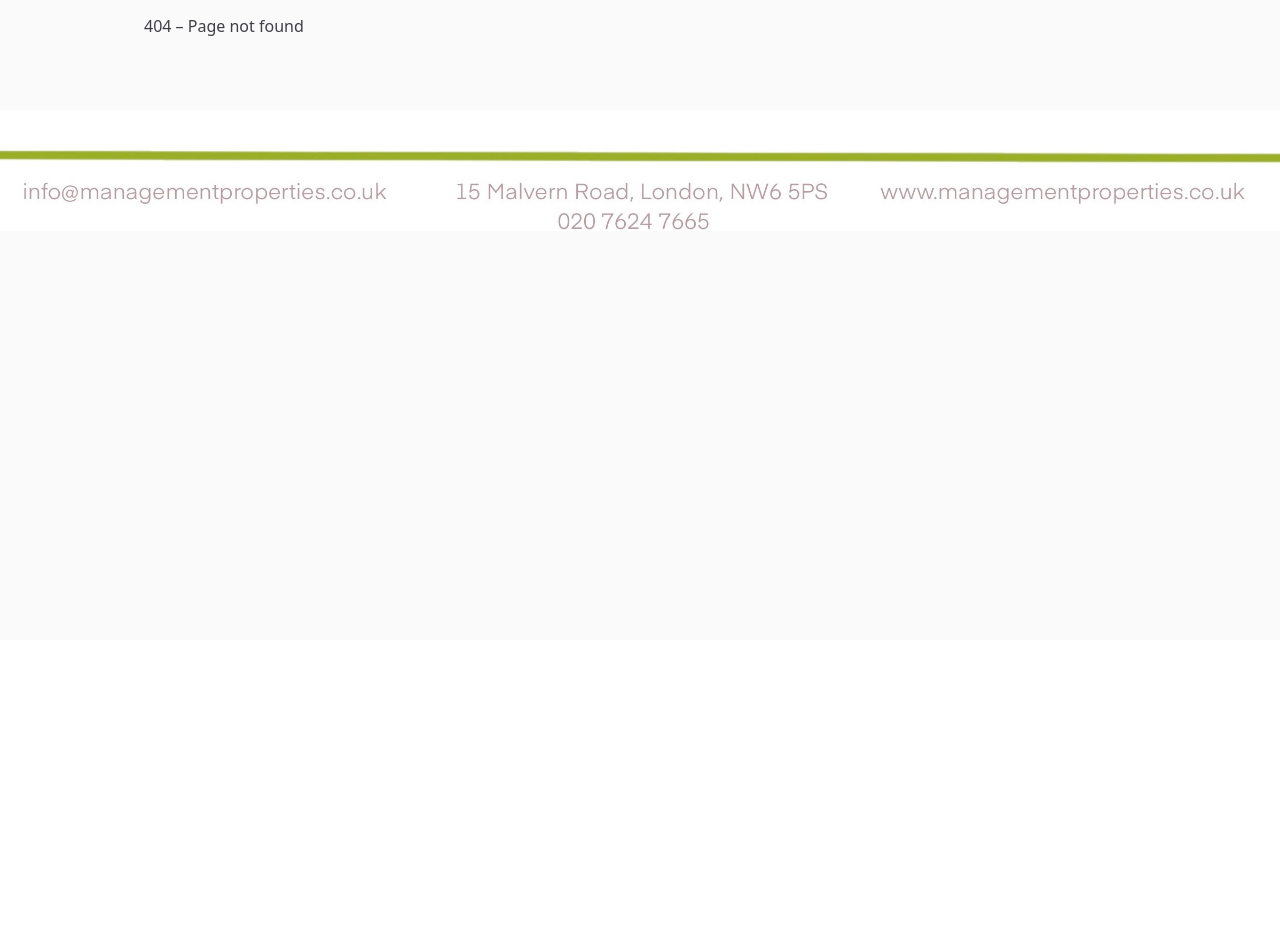
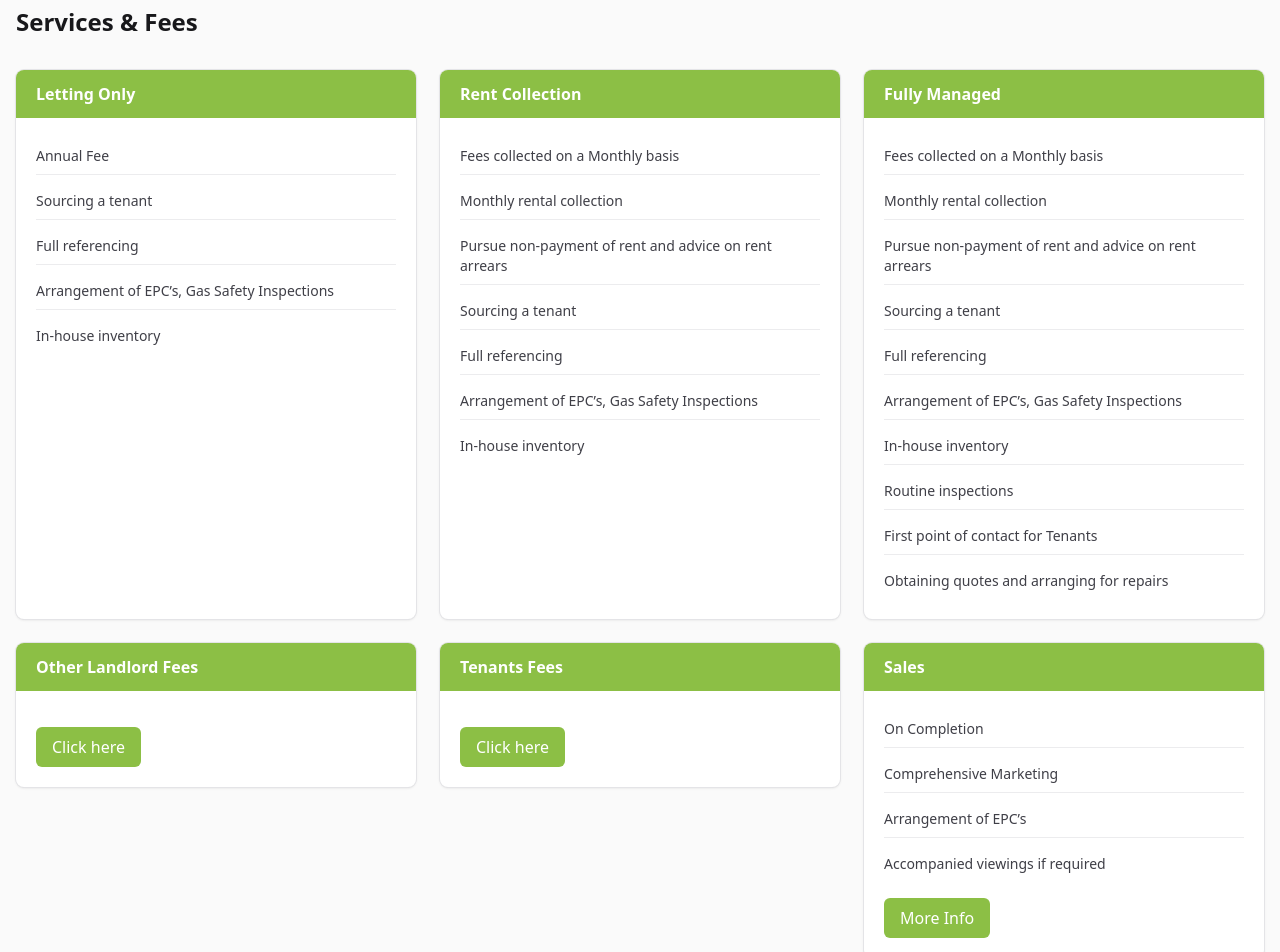
Before and after one commit to hamza772000/ManagementProperties, a React (Vite) app: page /services in a window 1280 px wide. Before the commit this address had no page. Shown: the part 160-1112 px from the top of the page. Before the commit the page ends 800 px from the top, so only its background shows below. Built offline with nearby package versions, Linux system fonts and the light colour scheme; the HTML template or start-up script is replaced by a standard one.

Commit message:
add services page

```diff
--- a/src/App.tsx
+++ b/src/App.tsx
@@ -7,6 +7,7 @@ import { motion } from "framer-motion";
 import { Search, MapPin, Home, Bath, BedDouble, PoundSterling } from "lucide-react";
 import headerImg from "./assets/header.jpg";
 import footerImg from "./assets/footer.jpg";
+import ServicesFeesPage from "./pages/services";
 
 
 // Fix Leaflet's missing default marker assets in Vite by using CDN icons
@@ -103,6 +104,9 @@ function Header() {
         </NavLink>
         <NavLink to="/contact" className={({ isActive }) => (isActive ? "underline" : "hover:underline")}>
           Contact
+        </NavLink>
+        <NavLink to="/services" className={({ isActive }) => (isActive ? "underline" : "hover:underline")}>
+          Services & Fees
         </NavLink>
         <NavLink
           to="/list"
@@ -454,6 +458,7 @@ export default function App(){
           <Route path="/property/:id" element={<PropertyDetailPage />} />
           <Route path="/landlords" element={<Placeholder text="Landlords page (todo)" />} />
           <Route path="/contact" element={<Placeholder text="Contact page (todo)" />} />
+          <Route path="/services" element={<ServicesFeesPage />} />
           <Route path="/list" element={<Placeholder text="List your property form (todo)" />} />
           <Route path="*" element={<Placeholder text="404 – Page not found" />} />
         </Routes>
--- /dev/null
+++ b/src/pages/services.tsx
@@ -0,0 +1,170 @@
+import { Link } from "react-router-dom";
+
+const brandGreen = "#8CBF45";
+
+type Card = { title: string; items?: string[]; cta?: string; to?: string };
+
+const topRow: Card[] = [
+  {
+    title: "Letting Only",
+    items: [
+      "Annual Fee",
+      "Sourcing a tenant",
+      "Full referencing",
+      "Arrangement of EPC’s, Gas Safety Inspections",
+      "In-house inventory",
+    ],
+  },
+  {
+    title: "Rent Collection",
+    items: [
+      "Fees collected on a Monthly basis",
+      "Monthly rental collection",
+      "Pursue non-payment of rent and advice on rent arrears",
+      "Sourcing a tenant",
+      "Full referencing",
+      "Arrangement of EPC’s, Gas Safety Inspections",
+      "In-house inventory",
+    ],
+  },
+  {
+    title: "Fully Managed",
+    items: [
+      "Fees collected on a Monthly basis",
+      "Monthly rental collection",
+      "Pursue non-payment of rent and advice on rent arrears",
+      "Sourcing a tenant",
+      "Full referencing",
+      "Arrangement of EPC’s, Gas Safety Inspections",
+      "In-house inventory",
+      "Routine inspections",
+      "First point of contact for Tenants",
+      "Obtaining quotes and arranging for repairs",
+    ],
+  },
+];
+
+const bottomRow: Card[] = [
+  { title: "Other Landlord Fees", cta: "Click here", to: "#" },
+  { title: "Tenants Fees", cta: "Click here", to: "#" },
+];
+
+const salesCard: Card = {
+  title: "Sales",
+  items: [
+    "On Completion",
+    "Comprehensive Marketing",
+    "Arrangement of EPC’s",
+    "Accompanied viewings if required",
+  ],
+};
+
+function CardBox({ card }: { card: Card }) {
+  return (
+    <article className="rounded-lg bg-white shadow-sm ring-1 ring-zinc-200 overflow-hidden">
+      {/* header */}
+      <div className="px-5 py-3 text-white font-semibold" style={{ backgroundColor: brandGreen }}>
+        {card.title}
+      </div>
+
+      {/* body */}
+      <div className="p-5">
+        {card.items && (
+          <ul className="text-sm text-zinc-700">
+            {card.items.map((it, i) => (
+              <li key={i} className="py-2">
+                {it}
+                {i !== card.items!.length - 1 && (
+                  <div className="mt-2 border-t border-zinc-200/70" />
+                )}
+              </li>
+            ))}
+          </ul>
+        )}
+
+        {card.cta && (
+          <div className="mt-4">
+            <Link
+              to={card.to || "#"}
+              className="inline-flex items-center justify-center rounded-md px-4 py-2 text-white"
+              style={{ backgroundColor: brandGreen }}
+            >
+              {card.cta}
+            </Link>
+          </div>
+        )}
+      </div>
+    </article>
+  );
+}
+
+export default function ServicesFeesPage() {
+  return (
+    <main className="bg-zinc-50">
+      {/* Page title */}
+      <div className="max-w-7xl mx-auto px-4 py-8">
+        <h1 className="text-2xl font-semibold text-zinc-900">Services &amp; Fees</h1>
+      </div>
+
+      {/* Cards */}
+      <div className="max-w-7xl mx-auto px-4 pb-8 grid gap-6">
+        {/* top row: 3 columns */}
+        <div className="grid gap-6 md:grid-cols-2 lg:grid-cols-3">
+          {topRow.map((c, i) => (
+            <CardBox key={i} card={c} />
+          ))}
+        </div>
+
+        {/* bottom row: 2 small cards + 1 tall sales card */}
+        <div className="grid gap-6 md:grid-cols-2 lg:grid-cols-3 items-start">
+          {/* two small */}
+          {bottomRow.map((c, i) => (
+            <CardBox key={i} card={c} />
+          ))}
+
+          {/* sales card (taller) */}
+          <article className="rounded-lg bg-white shadow-sm ring-1 ring-zinc-200 overflow-hidden lg:row-span-2">
+            <div className="px-5 py-3 text-white font-semibold" style={{ backgroundColor: brandGreen }}>
+              {salesCard.title}
+            </div>
+            <div className="p-5">
+              <ul className="text-sm text-zinc-700">
+                {salesCard.items!.map((it, i) => (
+                  <li key={i} className="py-2">
+                    {it}
+                    {i !== salesCard.items!.length - 1 && (
+                      <div className="mt-2 border-t border-zinc-200/70" />
+                    )}
+                  </li>
+                ))}
+              </ul>
+              <div className="mt-4">
+                <Link
+                  to="#"
+                  className="inline-flex items-center justify-center rounded-md px-4 py-2 text-white"
+                  style={{ backgroundColor: brandGreen }}
+                >
+                  More Info
+                </Link>
+              </div>
+            </div>
+          </article>
+        </div>
+      </div>
+
+      {/* Need more info strip */}
+      <section className="border-t py-10" style={{ borderColor: brandGreen }}>
+        <div className="max-w-7xl mx-auto px-4">
+          <h2 className="text-lg font-medium text-zinc-900 mb-2">Need More Information?</h2>
+          <p className="text-sm text-zinc-600">
+            One of our friendly experienced staff can answer all your questions. Call us today on{" "}
+            <a href="tel:02084518888" className="font-medium underline">
+              020 8451 8888
+            </a>
+            .
+          </p>
+        </div>
+      </section>
+    </main>
+  );
+}
```
Also changed, not shown: 7 other files (tests, documents, lock files or other folders).
